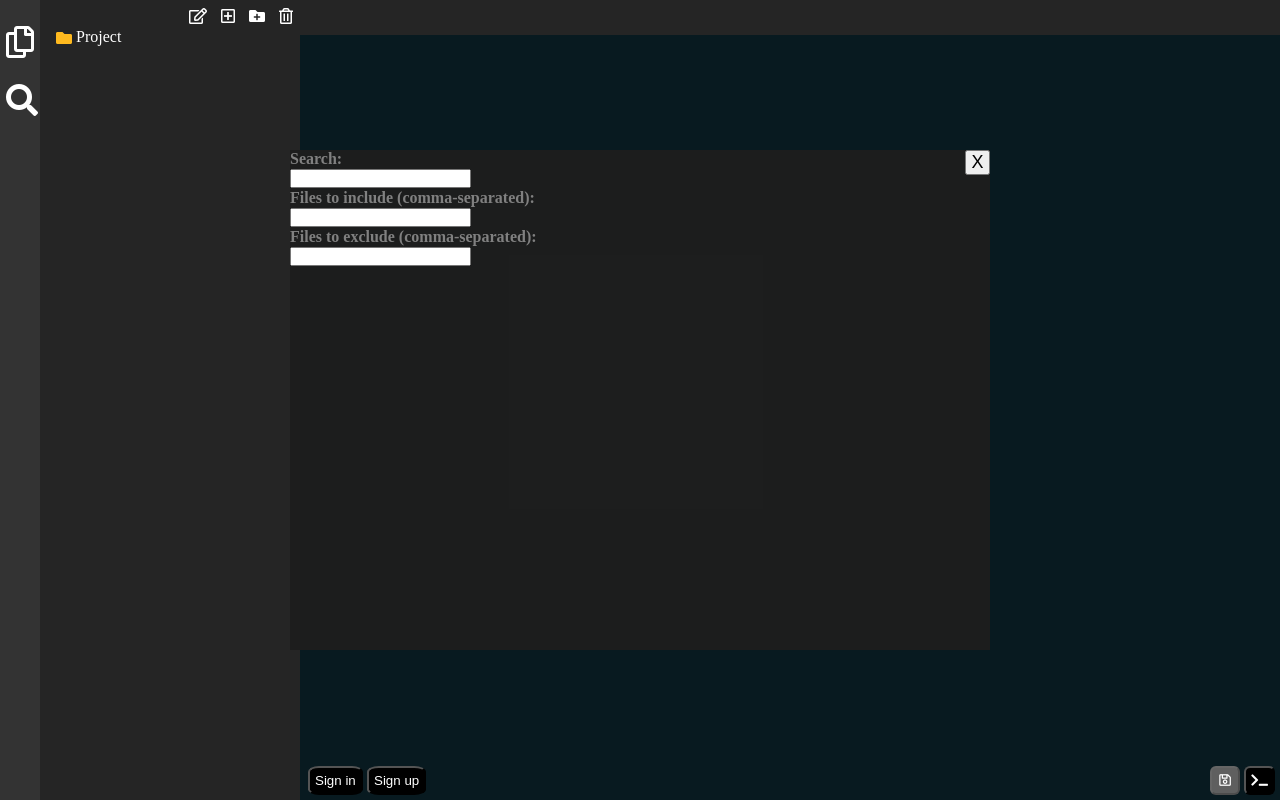
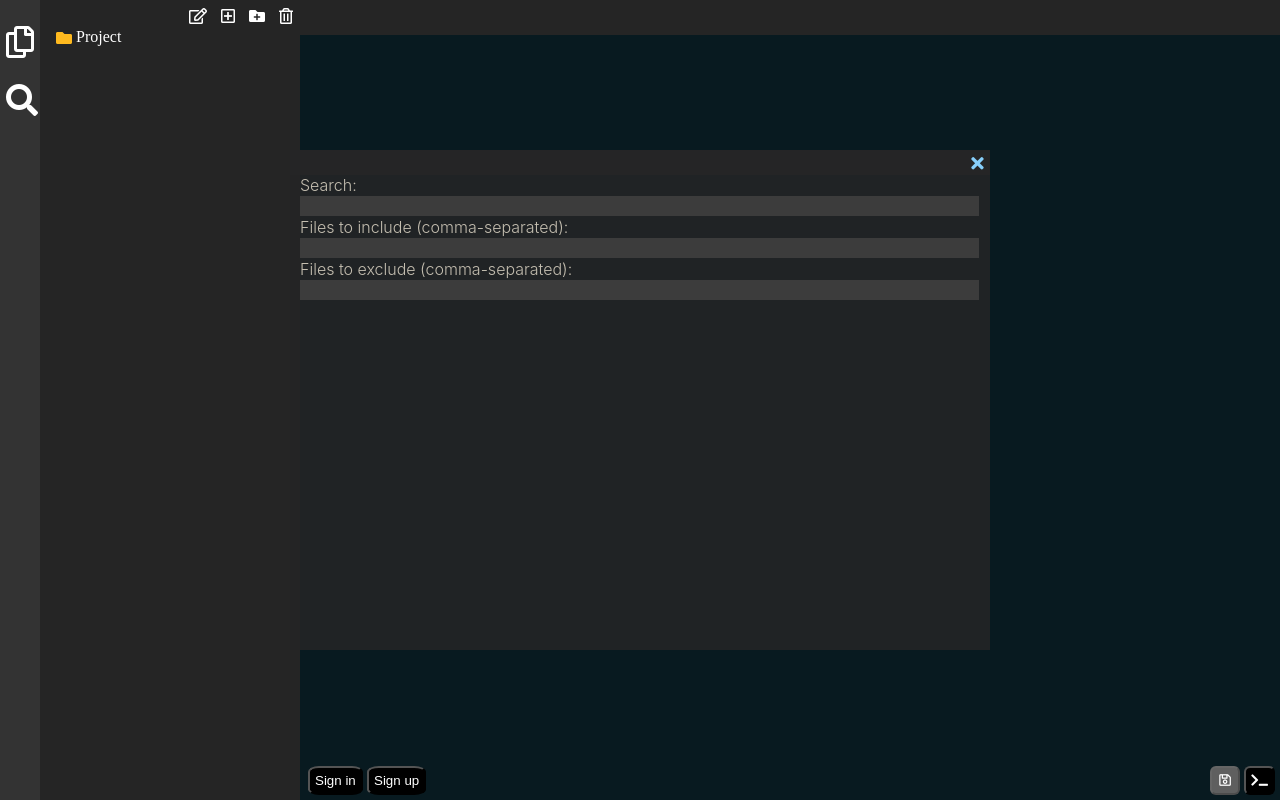
Before and after one commit to KhachTonoyan/LiveEditor, a website built with webpack: page src/index.html in a window 1280 px wide. Both pictures are taken after a click on the icon 23 px from the left and 100 px from the top of the page. Built offline with nearby package versions, Linux system fonts and the light colour scheme; no server answers.

Commit message:
redesigned search window; added drag ability

```diff
--- a/src/Search/SearchView.js
+++ b/src/Search/SearchView.js
@@ -2,6 +2,19 @@ class SearchView {
   constructor() {
     this.searchPanel = document.createElement('div');
     this.searchPanel.className = 'searchPanel';
+    this.searchPanel.id = 'searchPanelId';
+
+    const header = document.createElement('div');
+    header.id = 'header';
+    header.style.cursor = 'move';
+    const closeButton = document.createElement('button');
+    closeButton.id = 'closeButton';
+    closeButton.setAttribute('class', 'fa fa-times');
+    closeButton.onclick = () => {
+      document.getElementById('app').removeChild(this.searchPanel);
+    };
+    header.appendChild(closeButton);
+    this.searchPanel.appendChild(header);
 
     const topPanel = document.createElement('div');
     topPanel.id = 'topPanel';
@@ -13,6 +26,7 @@ class SearchView {
 
     this.input = document.createElement('input');
     this.input.id = 'searchInput';
+    this.input.className = 'input-group';
     this.input.style.marginBottom = '1px';
     topPanel.appendChild(this.input);
 
@@ -23,6 +37,7 @@ class SearchView {
 
     this.filesInclude = document.createElement('input');
     this.filesInclude.id = 'ftiInput';
+    this.filesInclude.className = 'input-group';
     this.filesInclude.style.marginBottom = '1px';
     topPanel.appendChild(this.filesInclude);
 
@@ -33,25 +48,20 @@ class SearchView {
 
     this.filesExclude = document.createElement('input');
     this.filesExclude.id = 'fteInput';
+    this.filesExclude.className = 'input-group';
     this.filesExclude.style.marginBottom = '1px';
     topPanel.appendChild(this.filesExclude);
-
-    const closeButton = document.createElement('button');
-    closeButton.id = 'closeButton';
-    closeButton.textContent = 'X';
-    closeButton.onclick = () => {
-      document.getElementById('app').removeChild(this.searchPanel);
-    };
-    this.searchPanel.appendChild(closeButton);
 
     this.searchPanel.appendChild(topPanel);
 
     this.resultsPanel = document.createElement('div');
     this.searchPanel.appendChild(this.resultsPanel);
+    drag(this.searchPanel);
   }
 
   openSearchWindow() {
-    document.getElementById('app').appendChild(this.searchPanel);
+    if (this.searchPanel.parentNode === null) document.getElementById('app').appendChild(this.searchPanel);
+    else document.getElementById('app').removeChild(this.searchPanel);
   }
 
   printResults(path) {
@@ -62,7 +72,42 @@ class SearchView {
 
   clearResultList() {
     this.resultsPanel.innerHTML = '';
-    // this.input.value = '';
+  }
+}
+
+function drag(element) {
+  let x = 0;
+  let y = 0;
+  let x1 = 0;
+  let y2 = 0;
+
+  element.onmousedown = dragMouseDown;
+
+  function dragMouseDown(e) {
+    if (e.target.id !== 'header') return;
+    e.preventDefault();
+    element.style.opacity = '10%';
+    x1 = e.clientX;
+    y2 = e.clientY;
+    document.onmouseup = closedrag;
+    document.onmousemove = elementDrag;
+  }
+
+  function elementDrag(e) {
+    e.preventDefault();
+
+    x = x1 - e.clientX;
+    y = y2 - e.clientY;
+    x1 = e.clientX;
+    y2 = e.clientY;
+    element.style.top = `${element.offsetTop - y}px`;
+    element.style.left = `${element.offsetLeft - x}px`;
+  }
+
+  function closedrag() {
+    document.onmouseup = null;
+    document.onmousemove = null;
+    element.style.opacity = '85%';
   }
 }
 
--- a/src/style.css
+++ b/src/style.css
@@ -409,7 +409,7 @@ body.resizing {
 /*Start:: search*/
 
 .searchPanel {
-  background-color: rgba(30, 30, 30, 96%);
+  background-color: rgba(37, 37, 38, 85%);
   color: #0e6b0e;
   width: 700px;
   overflow: auto;
@@ -424,7 +424,11 @@ body.resizing {
 
 #topPanel > * {
   display: block;
-  color : grey;
+  color : rgb(196, 190, 176);
+  margin-left: 10px;
+  font-weight: 350;
+  font-size: medium;
+  font-family: -apple-system, BlinkMacSystemFont, 'Segoe UI', Roboto, Oxygen, Ubuntu, Cantarell, 'Open Sans', 'Helvetica Neue', sans-serif;
 }
 
 #closeButton {
@@ -432,6 +436,33 @@ body.resizing {
   width: 25px;
   float: right;
   font-size: large;
+  background-color: rgba(37, 37, 38, 100%);
+  color: lightskyblue;
+  border: 0;
+}
+
+#header {
+  height: 25px;
+  background-color: rgba(37, 37, 38, 100%);
+}
+
+.input-group {
+  width: 97%;
+  background-color: rgba(60, 60, 60, 100%);
+  border: 0px;
+  padding-left: 2px;
+}
+
+.input-group:focus {
+  outline: none;
+  display: block;
+  transition: 0.2s;
+  font-size: 1rem;
+  border: 1px solid #11998e;
+  box-shadow: 0 0 3px #11998e;
+  font-weight: 700px;
+  color : white;
+  padding-left: 4px;
 }
 
 /*End :: search*/
```
